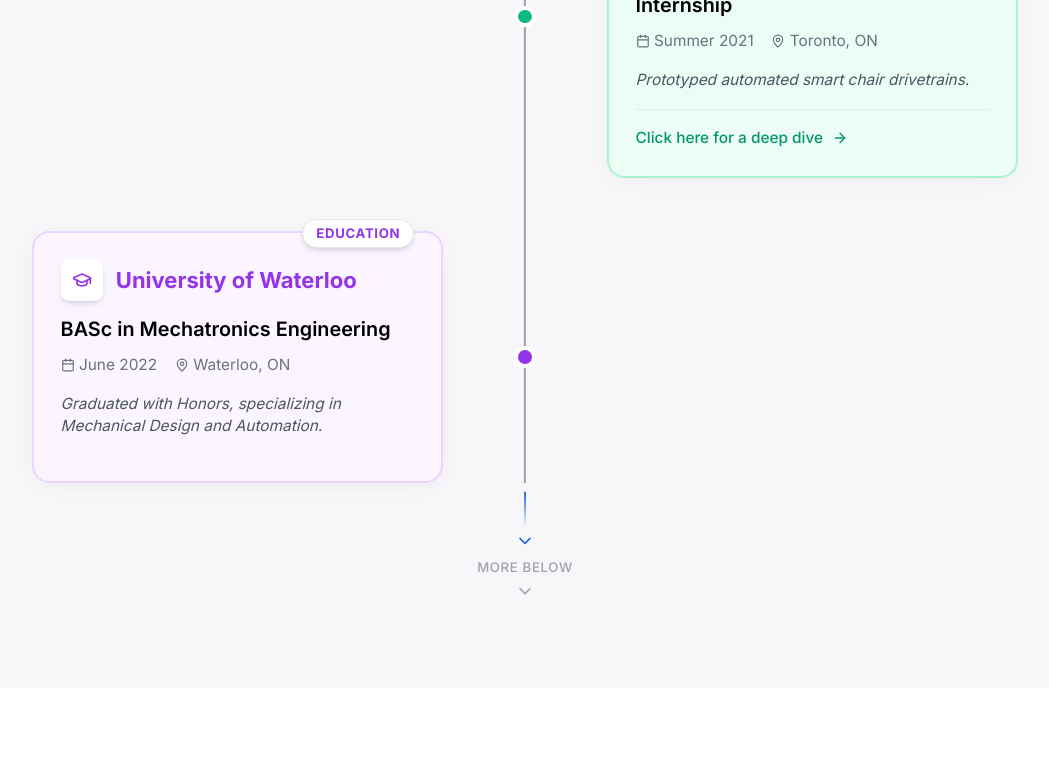
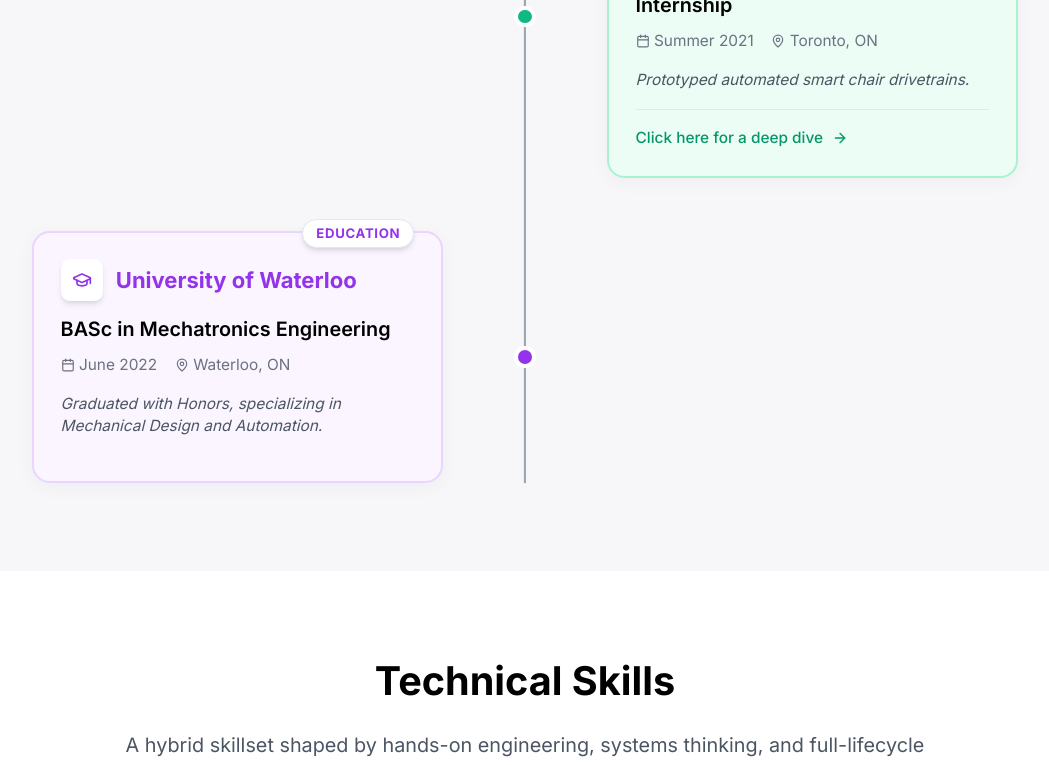
Before and after one commit to jackychen-dev/portfolio, a Next.js app: page / in a window 1280 px wide. Shown: the part 2374-3139 px from the top of the page, without its empty margins (115-1164 px from the left). Built offline with nearby package versions, Linux system fonts and the light colour scheme.

Commit message:
Make Explore arrow only visible on hero, add scroll indicator directly on timeline progress bar

```diff
--- a/components/Experience.tsx
+++ b/components/Experience.tsx
@@ -113,32 +113,30 @@
               className="absolute top-0 left-0 w-full bg-gradient-to-b from-blue-600 via-purple-600 to-blue-600 origin-top"
               style={{ height: progressHeight }}
             />
-          </div>
 
-          {/* Scroll Arrow on Timeline */}
+            {/* Scroll Arrow Indicator on Timeline Progress */}
             <motion.div
-            initial={{ opacity: 0 }}
-            whileInView={{ opacity: 1 }}
-            viewport={{ once: true }}
-            transition={{ delay: 0.8 }}
-            className="hidden md:flex absolute left-1/2 -translate-x-1/2 bottom-[-60px] flex-col items-center gap-2 z-10"
+              style={{
+                top: progressHeight,
+                transform: 'translate(-50%, -50%)'
+              }}
+              className="absolute left-1/2 flex flex-col items-center gap-1 z-20"
             >
               <motion.div
-              animate={{ y: [0, 8, 0] }}
+                animate={{ y: [0, 4, 0] }}
                 transition={{
                   duration: 1.5,
                   repeat: Infinity,
                   ease: "easeInOut"
                 }}
-              className="flex flex-col items-center gap-1"
               >
-              <div className="w-0.5 h-8 bg-gradient-to-b from-blue-600 to-transparent"></div>
                 <ChevronDown
-                size={20}
-                className="text-blue-600 dark:text-blue-400"
+                  size={16}
+                  className="text-blue-600 dark:text-blue-400 drop-shadow-lg"
                 />
               </motion.div>
             </motion.div>
+          </div>
           {experiences.map((exp, index) => {
             const isTPM = exp.type === 'TPM';
             const isEducation = exp.type === 'Education';
@@ -234,28 +232,6 @@
             );
           })}
         </div>
-
-        {/* Scroll Indicator - Bottom of Experience Section */}
-        <motion.div
-          initial={{ opacity: 0 }}
-          whileInView={{ opacity: 1 }}
-          viewport={{ once: true }}
-          transition={{ delay: 0.5 }}
-          className="mt-16 flex flex-col items-center gap-3"
-        >
-          <motion.div
-            animate={{ y: [0, 6, 0] }}
-            transition={{
-              duration: 2,
-              repeat: Infinity,
-              ease: "easeInOut"
-            }}
-            className="flex flex-col items-center gap-2 text-gray-400 dark:text-gray-500"
-          >
-            <span className="text-xs font-medium tracking-wider uppercase">More below</span>
-            <ChevronDown size={20} className="animate-bounce" />
-          </motion.div>
-        </motion.div>
       </div>
     </section>
   )
--- a/components/ScrollArrow.tsx
+++ b/components/ScrollArrow.tsx
@@ -10,8 +10,8 @@
   // Maps scroll progress (0-1) to pixel movement (0-150px)
   const arrowY = useTransform(scrollYProgress, [0, 0.4], [0, 150])
 
-  // Fade out as user scrolls past the hero section (after 30% scroll)
-  const opacity = useTransform(scrollYProgress, [0, 0.3], [1, 0])
+  // Fade out quickly as user scrolls past the hero section (only visible on hero)
+  const opacity = useTransform(scrollYProgress, [0, 0.15], [1, 0])
 
   return (
     <motion.a
```
Lines whose indentation alone changed are shown as unchanged.
